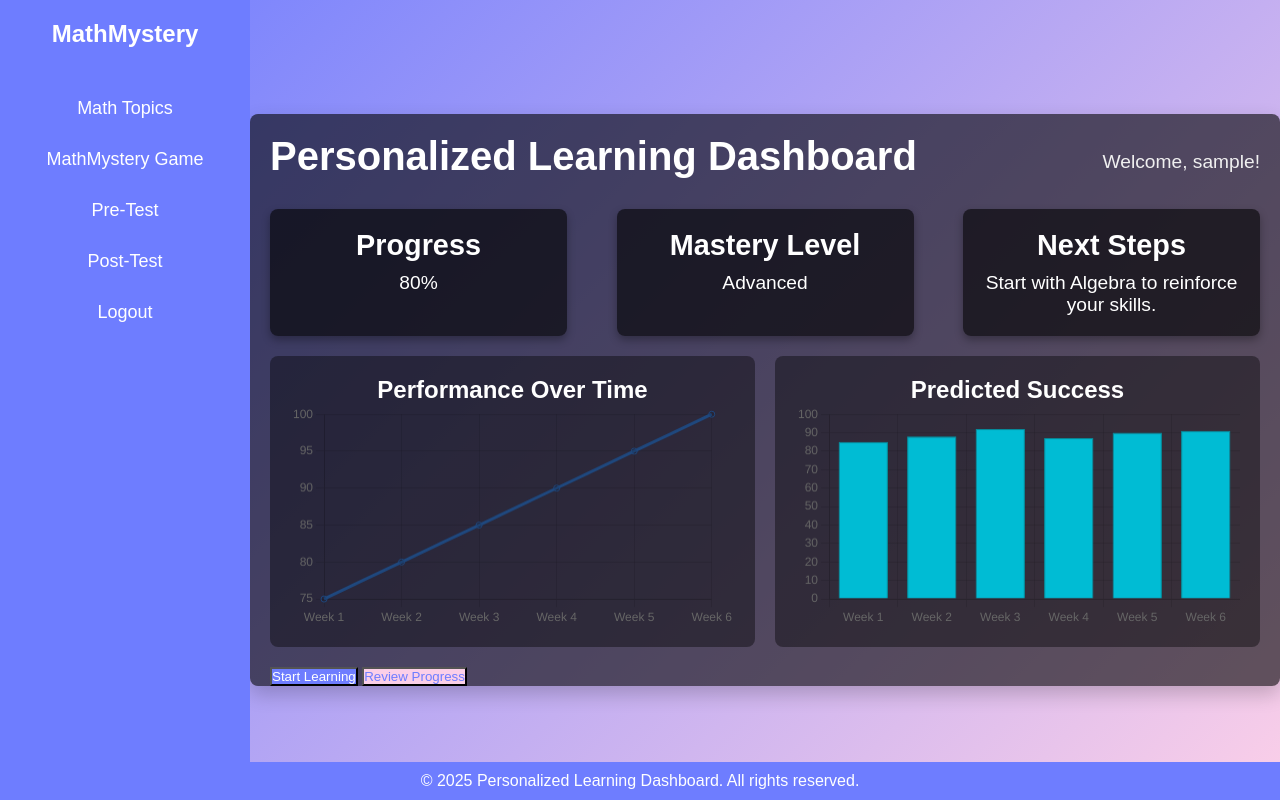
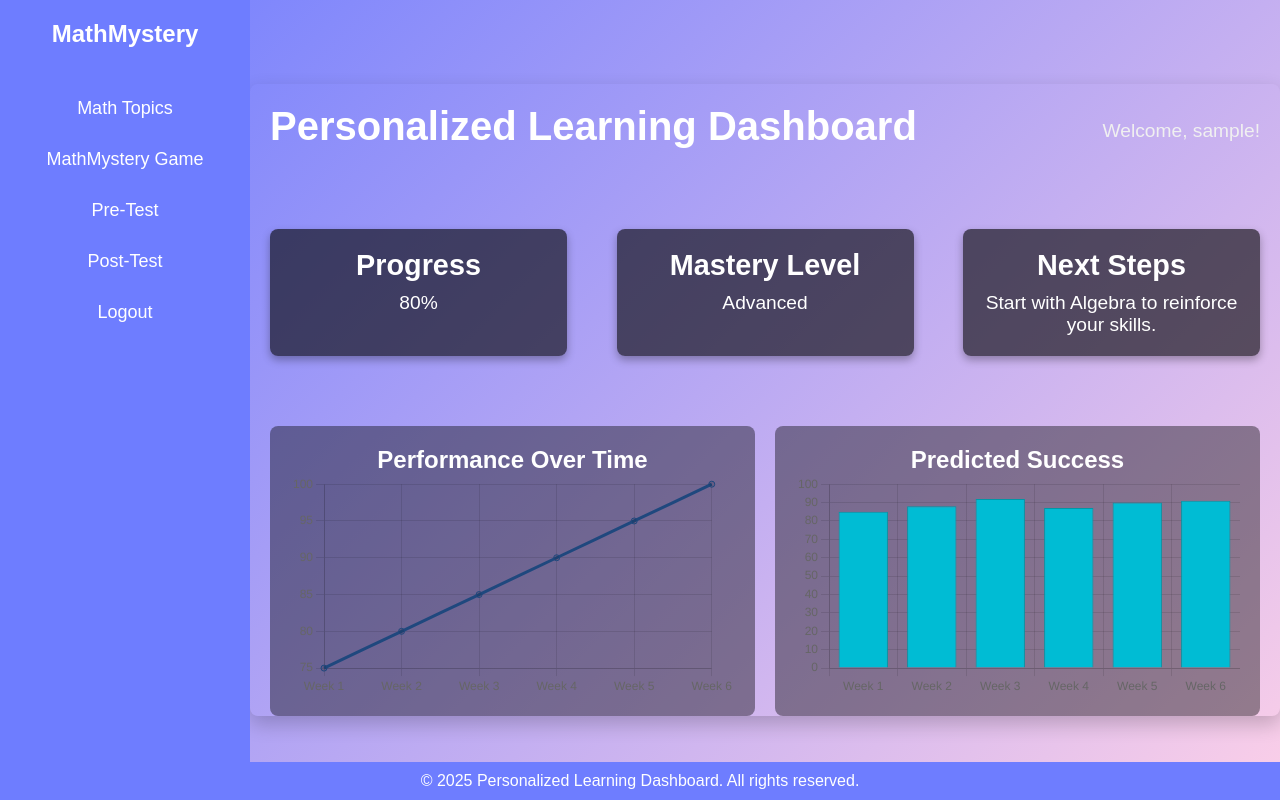
Before and after one commit to Ycy97/MathMysteryFinal, a Flask app: template templates/dashboard.html in a window 1280 px wide. Run offline with Flask 3, Linux system fonts and the light colour scheme; the template is opened without the code that fills it: most values are stand-ins (such as "Sample title", 1, 10 or a date in 2020); parts of the project's set-up code (start-up, migrations or seed data) failed here and were passed over.

Commit message:
Removed bg and increased gap

```diff
--- a/static/dashboard.css
+++ b/static/dashboard.css
@@ -71,9 +71,8 @@ body {
     padding: 20px;
     display: flex;
     flex-direction: column;
-    gap: 20px;
+    gap: 70px;
     flex-grow: 1;
-    background: rgba(0, 0, 0, 0.6);
     border-radius: 8px;
     box-shadow: 0 8px 20px rgba(0, 0, 0, 0.2);
     overflow: hidden; /* Prevent overflow in the main content */
--- a/templates/dashboard.html
+++ b/templates/dashboard.html
@@ -54,11 +54,6 @@
             </div>
         </section>
 
-        <!-- Action Buttons -->
-        <div class="auth-buttons">
-            <button class="primary">Start Learning</button>
-            <button class="secondary">Review Progress</button>
-        </div>
     </div>
 
     <footer>
```
